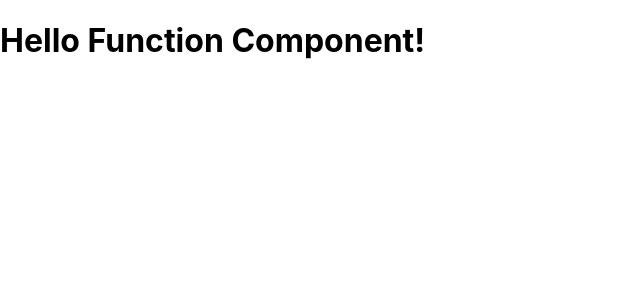
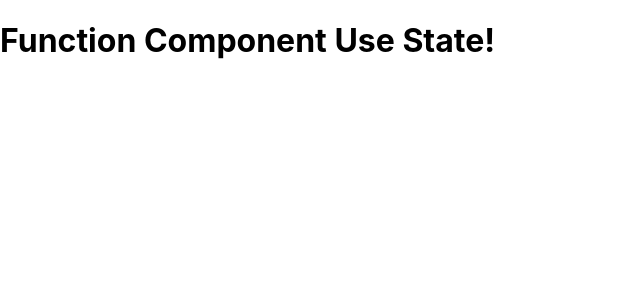
Before and after one commit to anneraev/InnerventionRedux, a React (Create React App) app: page / in a window 1280 px wide. Shown: the top 300 px of the page, without its empty margins (0-640 px from the left). Built offline with nearby package versions, Linux system fonts and the light colour scheme.

Commit message:
use state

```diff
--- a/src/App.js
+++ b/src/App.js
@@ -1,7 +1,7 @@
 import React from 'react';
 import logo from './logo.svg';
 import './App.css';
-import Test from './testComp';
+import Test from './Test/testComp';
 
 function App() {
   return (
--- /dev/null
+++ b/src/Headline/Headline.js
@@ -0,0 +1,13 @@
+import React, {useState} from 'react';
+
+// const Headline = ({ value }) => {
+//     return <h1>{value}</h1>;
+// };
+
+const Headline = () => {
+    const [greeting, setGreeting] = useState('Function Component Use State!')
+
+    return <h1>{greeting}</h1>
+};
+
+export default Headline;
--- /dev/null
+++ b/src/Test/testComp.js
@@ -0,0 +1,13 @@
+import React from 'react';
+import Headline from '../Headline/Headline';
+
+// const Test = () => {
+//     const greeting = 'Hello Function Component!';
+//     return <Headline value={greeting} />;
+// };
+
+const Test = () => {
+    return <Headline />;
+};
+
+export default Test;
--- a/src/testComp.js
+++ /dev/null
@@ -1,6 +0,0 @@
-import React from 'react';
-function Test() {
-  const greeting = 'Hello Function Component!';
-  return <h1>{greeting}</h1>;
-}
-export default Test;
```
Lines whose indentation alone changed are shown as unchanged.
